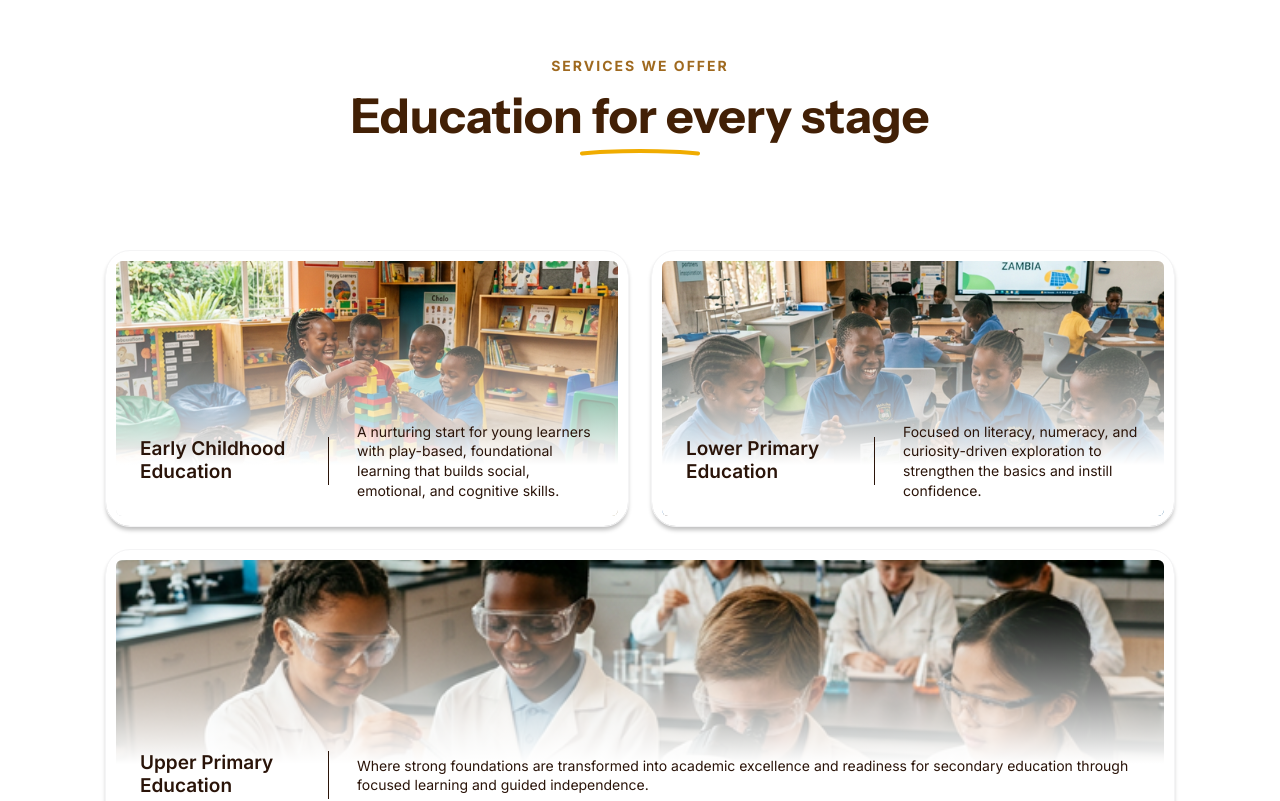
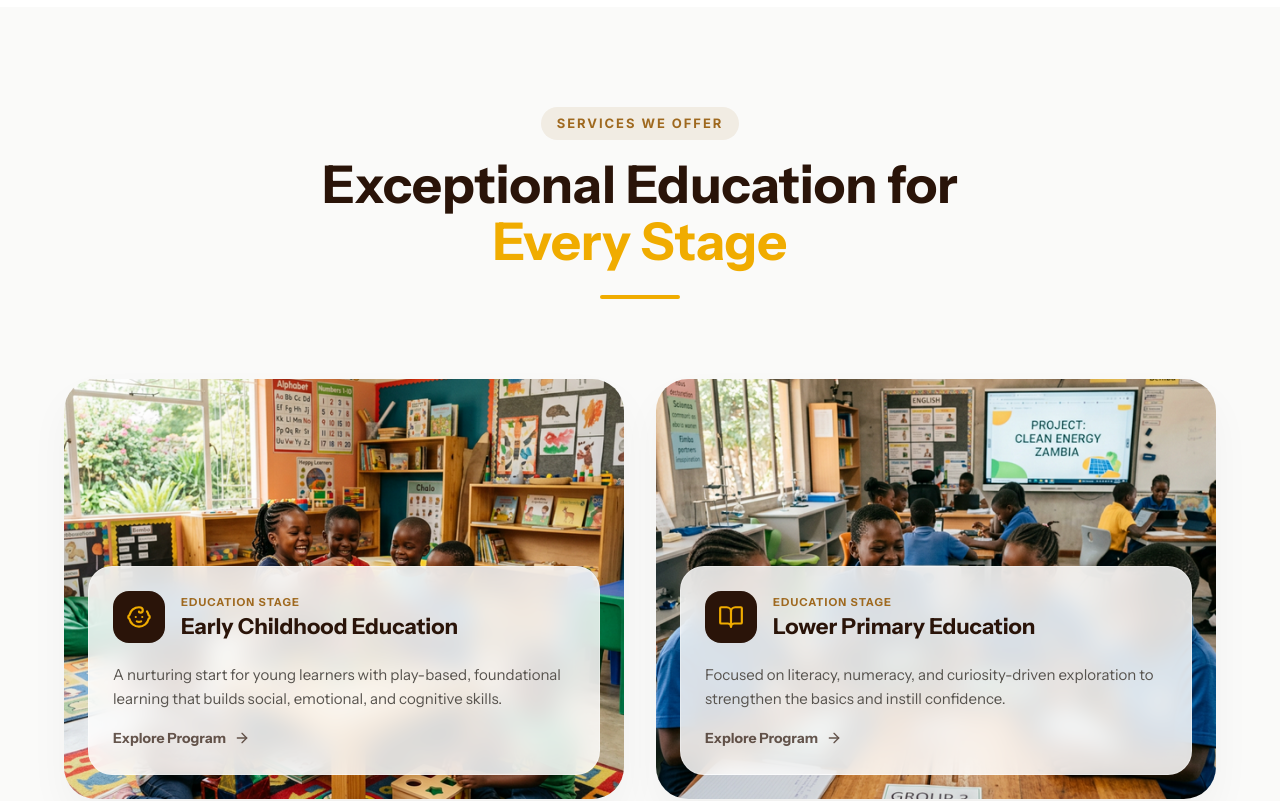
Before and after one commit to twalumbu-prog/Twalumbu-Official-Website, a React (Vite) app: page / in a window 1280 px wide. Shown: the part 2200-3001 px from the top of the page. Built offline with nearby package versions, Linux system fonts and the light colour scheme.

Commit message:
style(ui): redesign services section with premium glassmorphism and add news imagery

```diff
--- a/src/components/home/ServicesSection.tsx
+++ b/src/components/home/ServicesSection.tsx
@@ -1,6 +1,7 @@
 import { motion } from 'framer-motion';
 import { useContent } from '../../context/ContentContext';
 import { EditableText, EditableImage } from '../admin/InlineEditor';
+import { Baby, BookOpen, Atom, ArrowRight } from 'lucide-react';
 
 const ServicesSection: React.FC = () => {
   const { content } = useContent();
@@ -11,43 +12,80 @@ const ServicesSection: React.FC = () => {
   const lowerPrimary = services.find(s => s.id === 'lower-primary') || services[1];
   const upperPrimary = services.find(s => s.id === 'upper-primary') || services[2];
 
+  const getIcon = (id: string) => {
+    switch (id) {
+      case 'early-childhood': return <Baby className="service-icon" />;
+      case 'lower-primary': return <BookOpen className="service-icon" />;
+      case 'upper-primary': return <Atom className="service-icon" />;
+      default: return <BookOpen className="service-icon" />;
+    }
+  };
+
   const ServiceCard = ({ service, index, className = "" }: { service: any, index: number, className?: string }) => (
-    <div className={`new-service-card ${className}`}>
-      <div className="card-inner">
-        <div className="card-image-bg">
+    <motion.div
+      className={`premium-service-card ${className}`}
+      whileHover="hover"
+      initial="rest"
+    >
+      <div className="card-image-wrapper">
+        <motion.div
+          className="card-image-motion"
+          variants={{
+            rest: { scale: 1 },
+            hover: { scale: 1.1 }
+          }}
+          transition={{ duration: 0.6, ease: [0.33, 1, 0.68, 1] }}
+        >
           <EditableImage
             contentKey={`services.items.${index}.image`}
             src={service.image}
             alt={service.title}
           />
+        </motion.div>
+
+        <div className="card-glass-overlay">
+          <div className="card-header-flex">
+            <div className="icon-badge">
+              {getIcon(service.id)}
             </div>
-        <div className="card-overlay">
-          <div className="card-content-flex">
-            <div className="card-title-area">
+            <div className="title-stack">
+              <span className="tiny-tag">Education Stage</span>
+              <h3 className="card-main-title">
                 <EditableText
                   contentKey={`services.items.${index}.title`}
                   value={service.title}
-                multiline
                 />
+              </h3>
             </div>
-            <div className="card-separator"></div>
-            <div className="card-description-area">
+          </div>
+
+          <div className="card-description-box">
+            <p className="card-desc-text">
               <EditableText
                 contentKey={`services.items.${index}.description`}
                 value={service.description}
                 multiline
               />
+            </p>
+            <motion.div
+              className="card-action"
+              variants={{
+                rest: { x: 0, opacity: 0.7 },
+                hover: { x: 5, opacity: 1 }
+              }}
+            >
+              <span>Explore Program</span>
+              <ArrowRight size={16} />
+            </motion.div>
           </div>
         </div>
       </div>
-      </div>
-    </div>
+    </motion.div>
   );
 
   return (
-    <section className="services-redesign-section" id="offers">
+    <section className="services-polished-section" id="offers">
       <div className="services-main-container">
-        {/* Centered Section Header on White Background */}
         <motion.div
           className="services-header"
           initial={{ opacity: 0, y: 30 }}
@@ -55,261 +93,265 @@ const ServicesSection: React.FC = () => {
           viewport={{ once: true, margin: "-100px" }}
           transition={{ duration: 0.8, ease: "easeOut" }}
         >
-          <span className="section-tag-gold">Services We Offer</span>
-          <h2 className="section-title-dark">
-            Education for every stage
+          <span className="premium-tag">Services We Offer</span>
+          <h2 className="premium-title">
+            Exceptional Education for <span>Every Stage</span>
           </h2>
-          <div className="header-underline-gold">
-            <svg width="120" height="8" viewBox="0 0 120 8" fill="none">
-              <path d="M2 5.5C30 2 90 2 118 5.5" stroke="#F0AC00" strokeWidth="4" strokeLinecap="round" />
-            </svg>
-          </div>
+          <div className="title-accent-bar"></div>
         </motion.div>
-        <motion.div
-          className="services-layout-grid"
-          initial="hidden"
-          whileInView="show"
-          viewport={{ once: true, margin: "-20px" }}
-          variants={{
-            hidden: { opacity: 0 },
-            show: {
-              opacity: 1,
-              transition: {
-                staggerChildren: 0.25
-              }
-            }
-          }}
-        >
-          <div className="services-row-top">
-            <motion.div variants={{ hidden: { opacity: 0, y: 40 }, show: { opacity: 1, y: 0, transition: { duration: 0.8, ease: "easeOut" } } }} style={{ flex: 1 }}>
+
+        <div className="services-grid-redesign">
+          <div className="grid-top-row">
             <ServiceCard
               service={earlyChildhood}
               index={services.indexOf(earlyChildhood)}
-                className="card-early-childhood"
+              className="card-early"
             />
-            </motion.div>
-            <motion.div variants={{ hidden: { opacity: 0, y: 40 }, show: { opacity: 1, y: 0, transition: { duration: 0.8, ease: "easeOut" } } }} style={{ flex: 1 }}>
             <ServiceCard
               service={lowerPrimary}
               index={services.indexOf(lowerPrimary)}
-                className="card-lower-primary"
+              className="card-lower"
             />
-            </motion.div>
           </div>
-          <motion.div className="services-row-bottom" variants={{ hidden: { opacity: 0, y: 40 }, show: { opacity: 1, y: 0, transition: { duration: 0.8, ease: "easeOut" } } }}>
+          <div className="grid-bottom-row">
             <ServiceCard
               service={upperPrimary}
               index={services.indexOf(upperPrimary)}
-              className="card-upper-primary"
+              className="card-upper"
             />
-          </motion.div>
-        </motion.div>
+          </div>
+        </div>
       </div>
 
       <style>{`
-        .services-redesign-section {
-          padding: 48px 0;
-          background: #fff;
-          display: flex;
-          justify-content: center;
+        .services-polished-section {
+          padding: 100px 0;
+          background: #fafaf9; /* warm stone-50 */
+          overflow: hidden;
         }
 
         .services-main-container {
-          width: 100%;
-          max-width: 1280px;
+          max-width: 1200px;
+          margin: 0 auto;
           padding: 0 24px;
-          display: flex;
-          flex-direction: column;
-          align-items: center;
-          gap: 64px;
         }
 
         .services-header {
           text-align: center;
+          margin-bottom: 80px;
           display: flex;
           flex-direction: column;
           align-items: center;
         }
 
-        .section-tag-gold {
+        .premium-tag {
           color: #9F691F;
           font-family: 'Inter', sans-serif;
           font-weight: 700;
           text-transform: uppercase;
-          letter-spacing: 2px;
-          font-size: 14px;
-          margin-bottom: 12px;
+          letter-spacing: 0.15em;
+          font-size: 13px;
+          margin-bottom: 16px;
+          background: rgba(159, 105, 31, 0.1);
+          padding: 6px 16px;
+          border-radius: 100px;
         }
 
-        .section-title-dark {
-          font-size: 48px;
-          color: #422006;
+        .premium-title {
+          font-size: 52px;
+          color: #2A1409;
           font-family: 'Instrument Sans', sans-serif;
           font-weight: 800;
-          margin: 0;
+          line-height: 1.1;
+          max-width: 700px;
         }
 
-        .header-underline-gold {
-          margin-top: -5px;
+        .premium-title span {
+          color: #F0AC00;
         }
 
-        .wavy-divider {
-          width: 100%;
-          display: flex;
-          justify-content: center;
+        .title-accent-bar {
+          width: 80px;
+          height: 4px;
+          background: #F0AC00;
+          margin-top: 24px;
+          border-radius: 2px;
         }
 
-        .wavy-divider svg {
-          width: 100%;
-          height: auto;
-          max-width: 1068px;
+        .services-grid-redesign {
+          display: flex;
+          flex-direction: column;
+          gap: 32px;
         }
 
-        .services-layout-grid {
-          width: 100%;
-          max-width: 1068px;
-          display: flex;
-          flex-direction: column;
-          gap: 24px;
+        .grid-top-row {
+          display: grid;
+          grid-template-columns: 1fr 1fr;
+          gap: 32px;
         }
 
-        .services-row-top {
-          display: flex;
-          gap: 24px;
-          width: 100%;
+        .premium-service-card {
+          position: relative;
+          height: 420px;
+          border-radius: 32px;
+          overflow: hidden;
+          background: #fff;
+          box-shadow: 0 20px 40px rgba(0,0,0,0.04);
+          cursor: pointer;
         }
 
-        .card-early-childhood {
-          flex: 1;
+        /* Large card for bottom row */
+        .grid-bottom-row .premium-service-card {
+          height: 380px;
         }
 
-        .card-lower-primary {
-          flex: 1;
-        }
-
-        .services-row-bottom {
-          width: 100%;
-        }
-
-        .new-service-card {
-          background: white;
-          border-radius: 24px;
-          padding: 10px;
-          box-shadow: 0px 4px 4px 0px rgba(0,0,0,0.25);
-          outline: 1px solid #F4F4F5; /* zinc-100 */
-          height: 275px;
-          overflow: hidden;
-        }
-
-        .card-inner {
+        .card-image-wrapper {
           position: relative;
           width: 100%;
           height: 100%;
-          border-radius: 6px;
-          overflow: hidden;
         }
 
-        .card-image-bg {
-          position: absolute;
-          inset: 0;
-          z-index: 0;
+        .card-image-motion {
+          width: 100%;
+          height: 100%;
         }
 
-        .card-image-bg img {
+        .card-image-motion img {
           width: 100%;
           height: 100%;
           object-fit: cover;
         }
 
-        .card-overlay {
+        .card-glass-overlay {
           position: absolute;
-          inset: 0;
-          background: linear-gradient(to bottom, rgba(255,255,255,0) 0%, rgba(255,255,255,0) 15%, rgba(255,255,255,1) 80%);
-          z-index: 1;
+          bottom: 24px;
+          left: 24px;
+          right: 24px;
+          background: rgba(255, 255, 255, 0.85);
+          backdrop-filter: blur(12px);
+          -webkit-backdrop-filter: blur(12px);
+          border: 1px solid rgba(255, 255, 255, 0.3);
+          border-radius: 24px;
+          padding: 24px;
           display: flex;
-          align-items: flex-end;
-          padding: 16px 24px;
+          flex-direction: column;
+          gap: 20px;
+          transition: all 0.4s cubic-bezier(0.33, 1, 0.68, 1);
         }
 
-        .card-content-flex {
+        .premium-service-card:hover .card-glass-overlay {
+          background: rgba(255, 255, 255, 0.95);
+          transform: translateY(-8px);
+          box-shadow: 0 10px 30px rgba(0,0,0,0.1);
+        }
+
+        .card-header-flex {
           display: flex;
           align-items: center;
-          gap: 28px;
-          width: 100%;
+          gap: 16px;
         }
 
-        .card-title-area {
-          flex: 0 0 160px;
-          color: #2A1409;
-          font-size: 19px;
-          font-family: 'Inter', sans-serif;
-          font-weight: 600;
-          line-height: 1.2;
-        }
-
-        .card-separator {
-          width: 1px;
-          height: 48px;
+        .icon-badge {
+          width: 52px;
+          height: 52px;
           background: #2A1409;
+          border-radius: 16px;
+          display: flex;
+          align-items: center;
+          justify-content: center;
+          color: #F0AC00;
           flex-shrink: 0;
         }
 
-        .card-description-area {
-          flex: 1;
-          color: #2A1409;
-          font-size: 14px;
-          font-family: 'Inter', sans-serif;
-          font-weight: 400;
-          line-height: 1.4;
+        .service-icon {
+          width: 26px;
+          height: 26px;
         }
 
-        /* Responsive state */
-        @media (max-width: 1024px) {
-          .services-main-container {
-            gap: 40px;
+        .title-stack {
+          display: flex;
+          flex-direction: column;
         }
 
-          .services-row-top {
-            flex-direction: column;
-            gap: 24px;
+        .tiny-tag {
+          font-size: 11px;
+          text-transform: uppercase;
+          letter-spacing: 0.1em;
+          color: #9F691F;
+          font-weight: 700;
+          margin-bottom: 2px;
         }
 
-          .card-early-childhood, .card-lower-primary {
-            flex: none;
-            width: 100%;
+        .card-main-title {
+          font-size: 22px;
+          color: #2A1409;
+          font-weight: 700;
+          font-family: 'Instrument Sans', sans-serif;
+          margin: 0;
         }
 
-          .new-service-card {
-            height: 320px;
+        .card-description-box {
+          display: flex;
+          flex-direction: column;
+          gap: 16px;
         }
 
-          .card-overlay {
-            background: linear-gradient(to bottom, rgba(42, 20, 9, 0) 0%, rgba(42, 20, 9, 0.8) 100%);
-            padding: 24px;
+        .card-desc-text {
+          font-size: 15px;
+          color: #57534e;
+          line-height: 1.6;
+          margin: 0;
+          display: -webkit-box;
+          -webkit-line-clamp: 2;
+          -webkit-box-orient: vertical;
+          overflow: hidden;
         }
 
-          .card-content-flex {
-             flex-direction: column;
-             align-items: flex-start;
-             gap: 12px;
+        .card-action {
+          display: flex;
+          align-items: center;
+          gap: 8px;
+          color: #2A1409;
+          font-weight: 700;
+          font-size: 14px;
         }
 
-          .card-separator {
-            width: 40px;
-            height: 2px;
-            background: #F0AC00;
+        @media (max-width: 991px) {
+          .premium-title {
+            font-size: 42px;
           }
 
-          .card-title-area {
-            flex: none;
-            width: 100%;
-            color: white;
-            font-size: 24px;
+          .grid-top-row {
+            grid-template-columns: 1fr;
           }
 
-          .card-description-area {
-            color: rgba(255, 255, 255, 0.9);
-            font-size: 15px;
+          .premium-service-card {
+            height: 480px !important;
+          }
+
+          .card-desc-text {
+            -webkit-line-clamp: 3;
+          }
+        }
+
+        @media (max-width: 576px) {
+          .services-polished-section {
+            padding: 60px 0;
+          }
+
+          .premium-title {
+            font-size: 32px;
+          }
+
+          .card-glass-overlay {
+            left: 16px;
+            right: 16px;
+            bottom: 16px;
+            padding: 20px;
+          }
+
+          .card-main-title {
+            font-size: 19px;
           }
         }
       `}</style>
--- a/src/context/ContentContext.tsx
+++ b/src/context/ContentContext.tsx
@@ -260,7 +260,7 @@ The lab expands hands-on learning in robotics, computing, physics, and chemistry
 
 Thank you to parents, staff, and learners for the energy and support that made the day memorable—from track events to team games and award celebrations.`,
                 date: "April 10, 2024",
-                image: "https://images.unsplash.com/photo-1526676037777-05a232554f77?q=80&w=2070&auto=format&fit=crop"
+                image: "https://images.unsplash.com/photo-1526676037777-05a232554f77?q=80&w=1200&auto=format&fit=crop"
             },
             {
                 id: 4,
```
Lines whose indentation alone changed are shown as unchanged.
